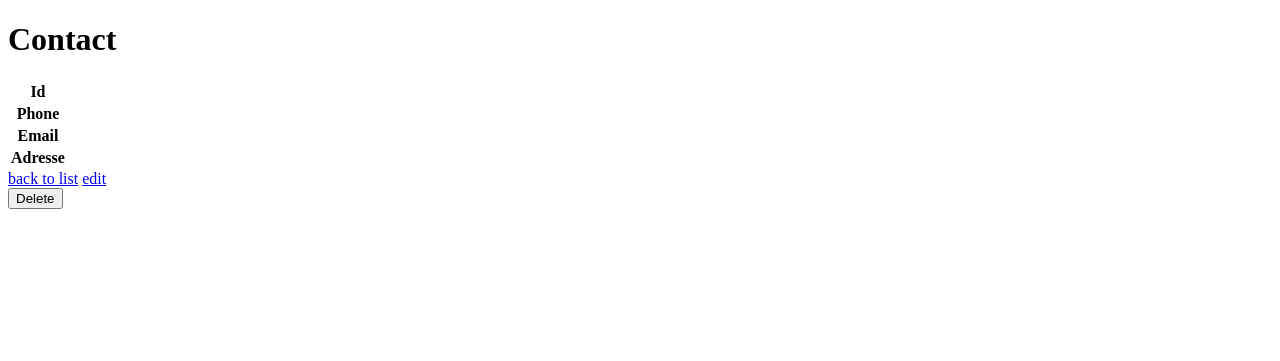
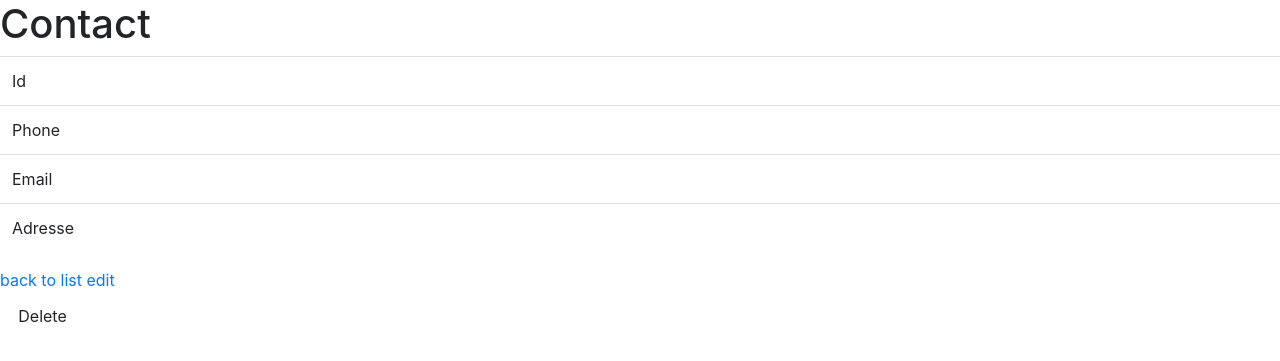
Before and after one commit to florianmathieudev/GRBA, a Symfony app: template GRBA/templates/back/contact/show.html.twig in a window 1280 px wide. Shown: the top 361 px of the page. Run offline with Twig, Linux system fonts and the light colour scheme; the template is opened without the code that fills it, so the values that code supplies are empty; some libraries are stand-ins or nearby versions.

Commit message:
folder css create, reset and style.css create, navbar OK

```diff
--- /dev/null
+++ b/GRBA/public/css/reset.css
@@ -0,0 +1,48 @@
+/* http://meyerweb.com/eric/tools/css/reset/
+   v2.0 | 20110126
+   License: none (public domain)
+*/
+
+html, body, div, span, applet, object, iframe,
+h1, h2, h3, h4, h5, h6, p, blockquote, pre,
+a, abbr, acronym, address, big, cite, code,
+del, dfn, em, img, ins, kbd, q, s, samp,
+small, strike, strong, sub, sup, tt, var,
+b, u, i, center,
+dl, dt, dd, ol, ul, li,
+fieldset, form, label, legend,
+table, caption, tbody, tfoot, thead, tr, th, td,
+article, aside, canvas, details, embed,
+figure, figcaption, footer, header, hgroup,
+menu, nav, output, ruby, section, summary,
+time, mark, audio, video {
+	margin: 0;
+	padding: 0;
+	border: 0;
+	font-size: 100%;
+	font: inherit;
+	vertical-align: baseline;
+}
+/* HTML5 display-role reset for older browsers */
+article, aside, details, figcaption, figure,
+footer, header, hgroup, menu, nav, section {
+	display: block;
+}
+body {
+	line-height: 1;
+}
+ol, ul {
+	list-style: none;
+}
+blockquote, q {
+	quotes: none;
+}
+blockquote:before, blockquote:after,
+q:before, q:after {
+	content: '';
+	content: none;
+}
+table {
+	border-collapse: collapse;
+	border-spacing: 0;
+}
--- /dev/null
+++ b/GRBA/public/css/style.css
@@ -0,0 +1,14 @@
+/* body {
+    background-color: black;
+} */
+
+.btn {
+    margin: 0.33em;
+}
+
+#mainImg {
+    background-image: url("http://placehold.it/350x65");
+    background-size: cover;
+    height: 400px;
+    max-height: 80vw;
+}
--- a/GRBA/templates/base.html.twig
+++ b/GRBA/templates/base.html.twig
@@ -3,10 +3,19 @@
     <head>
         <meta charset="UTF-8">
         <title>{% block title %}Welcome!{% endblock %}</title>
-        {% block stylesheets %}{% endblock %}
+        {% block stylesheets %}
+        <link rel="stylesheet" href="css/reset.css">
+        <link rel="stylesheet" href="css/style.css">
+        <link rel="stylesheet" href="https://stackpath.bootstrapcdn.com/bootstrap/4.3.1/css/bootstrap.min.css" integrity="sha384-ggOyR0iXCbMQv3Xipma34MD+dH/1fQ784/j6cY/iJTQUOhcWr7x9JvoRxT2MZw1T" crossorigin="anonymous">
+        {% endblock %}
     </head>
     <body>
-        {% block body %}{% endblock %}
-        {% block javascripts %}{% endblock %}
+        {% block body %}
+        {% endblock %}
+        {% block javascripts %}
+        <script src="https://code.jquery.com/jquery-3.3.1.slim.min.js" integrity="sha384-q8i/X+965DzO0rT7abK41JStQIAqVgRVzpbzo5smXKp4YfRvH+8abtTE1Pi6jizo" crossorigin="anonymous"></script>
+        <script src="https://cdnjs.cloudflare.com/ajax/libs/popper.js/1.14.7/umd/popper.min.js" integrity="sha384-UO2eT0CpHqdSJQ6hJty5KVphtPhzWj9WO1clHTMGa3JDZwrnQq4sF86dIHNDz0W1" crossorigin="anonymous"></script>
+        <script src="https://stackpath.bootstrapcdn.com/bootstrap/4.3.1/js/bootstrap.min.js" integrity="sha384-JjSmVgyd0p3pXB1rRibZUAYoIIy6OrQ6VrjIEaFf/nJGzIxFDsf4x0xIM+B07jRM" crossorigin="anonymous"></script>
+        {% endblock %}
     </body>
 </html>
```
Also changed, not shown: GRBA/templates/main/index.html.twig (+28 -13 lines).
